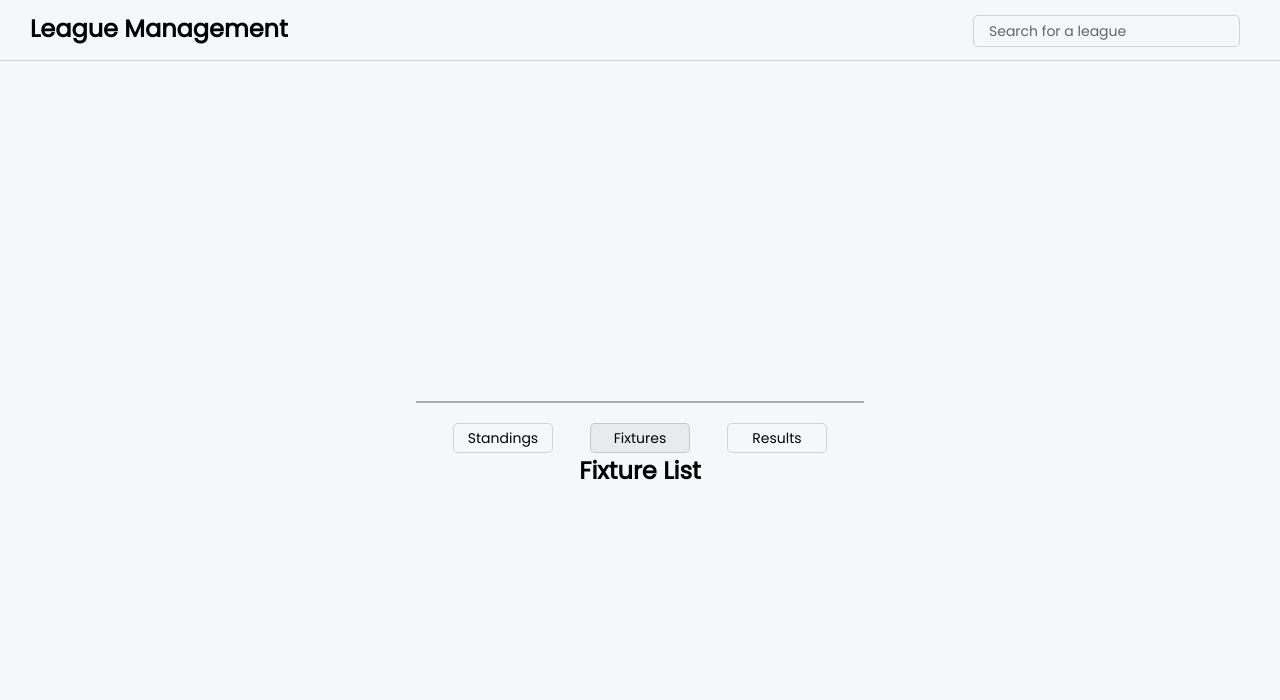
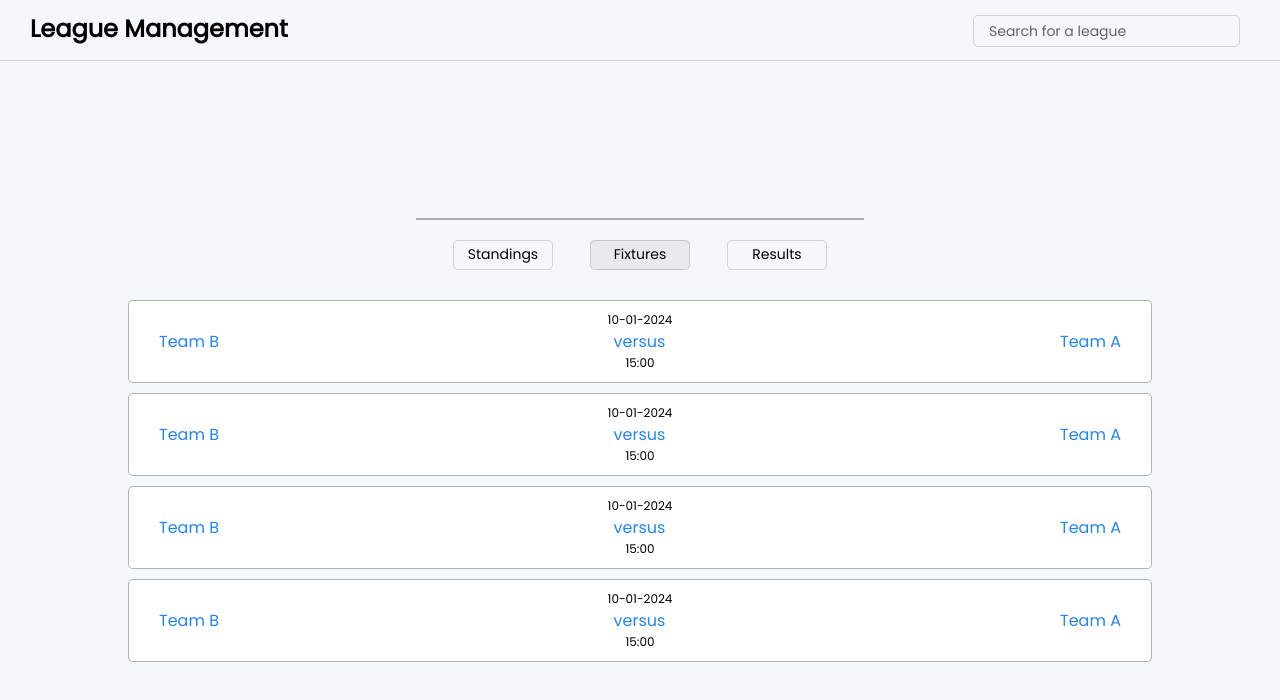
Before and after one commit to tlhalesebaeng/league-oracle-frontend, a React (Vite) app in the folder frontend/: page /leagues/1 in a window 1280 px wide. Both pictures are taken after a click on the item "Fixtures". Shown: the top 700 px of the page. Built offline with nearby package versions, Linux system fonts and the light colour scheme.

Commit message:
fixtures implementation

```diff
--- /dev/null
+++ b/frontend/src/components/fixture/FixtureItem.css
@@ -0,0 +1,34 @@
+.fixture-list__item {
+    margin: 10px 0px;
+    padding: 10px 30px;
+    border: 1px solid rgba(0, 0, 0, 0.3);
+    border-radius: 5px;
+    background-color: rgb(255, 255, 255);
+}
+
+.fixture-list__number {
+    display: flex;
+    justify-content: center;
+    font-size: 12px;
+}
+
+.fixture-list__details {
+    display: flex;
+    justify-content: space-between;
+}
+
+.fixture-list__details h3 {
+    color: rgb(34, 133, 245);
+    font-size: 14px;
+    font-weight: 500;
+}
+
+.fixture-list__details a {
+    text-decoration: none;
+}
+
+.fixture-list__date {
+    display: flex;
+    justify-content: center;
+    font-size: 12px;
+}
--- /dev/null
+++ b/frontend/src/components/fixture/FixtureItem.jsx
@@ -0,0 +1,18 @@
+import { NavLink } from 'react-router-dom';
+import './FixtureItem.css';
+
+const FixtureItem = ({ fixture }) => {
+    return (
+        <li className="fixture-list__item">
+            <p className="fixture-list__number">{fixture.date}</p>
+            <section className="fixture-list__details">
+                <NavLink>{fixture.homeTeam}</NavLink>
+                <NavLink>versus</NavLink>
+                <NavLink>{fixture.awayTeam}</NavLink>
+            </section>
+            <p className="fixture-list__date">{fixture.time}</p>
+        </li>
+    );
+};
+
+export default FixtureItem;
--- a/frontend/src/components/fixture/FixtureList.css
+++ b/frontend/src/components/fixture/FixtureList.css
@@ -0,0 +1,5 @@
+.fixture-list {
+    width: 80%;
+    list-style: none;
+    margin-top: 20px;
+}
--- a/frontend/src/components/fixture/FixtureList.jsx
+++ b/frontend/src/components/fixture/FixtureList.jsx
@@ -1,5 +1,56 @@
+import FixtureItem from './FixtureItem';
+import './FixtureList.css';
+
 const FixtureList = () => {
-    return <h2>Fixture List</h2>;
+    const fixtures = [
+        {
+            id: 'f1',
+            number: '#123',
+            awayTeam: 'Team A',
+            homeTeam: 'Team B',
+            date: '10-01-2024',
+            time: '15:00',
+            venue: 'All nation field',
+            field: 'Field A',
+        },
+        {
+            id: 'f2',
+            number: '#123',
+            awayTeam: 'Team A',
+            homeTeam: 'Team B',
+            date: '10-01-2024',
+            time: '15:00',
+            venue: 'All nation field',
+            field: 'Field A',
+        },
+        {
+            id: 'f3',
+            number: '#123',
+            awayTeam: 'Team A',
+            homeTeam: 'Team B',
+            date: '10-01-2024',
+            time: '15:00',
+            venue: 'All nation field',
+            field: 'Field A',
+        },
+        {
+            id: 'f4',
+            number: '#123',
+            awayTeam: 'Team A',
+            homeTeam: 'Team B',
+            date: '10-01-2024',
+            time: '15:00',
+            venue: 'All nation field',
+            field: 'Field A',
+        },
+    ];
+    return (
+        <ul className="fixture-list">
+            {fixtures.map((fixture) => (
+                <FixtureItem key={fixture.id} fixture={fixture} />
+            ))}
+        </ul>
+    );
 };
 
 export default FixtureList;
```
